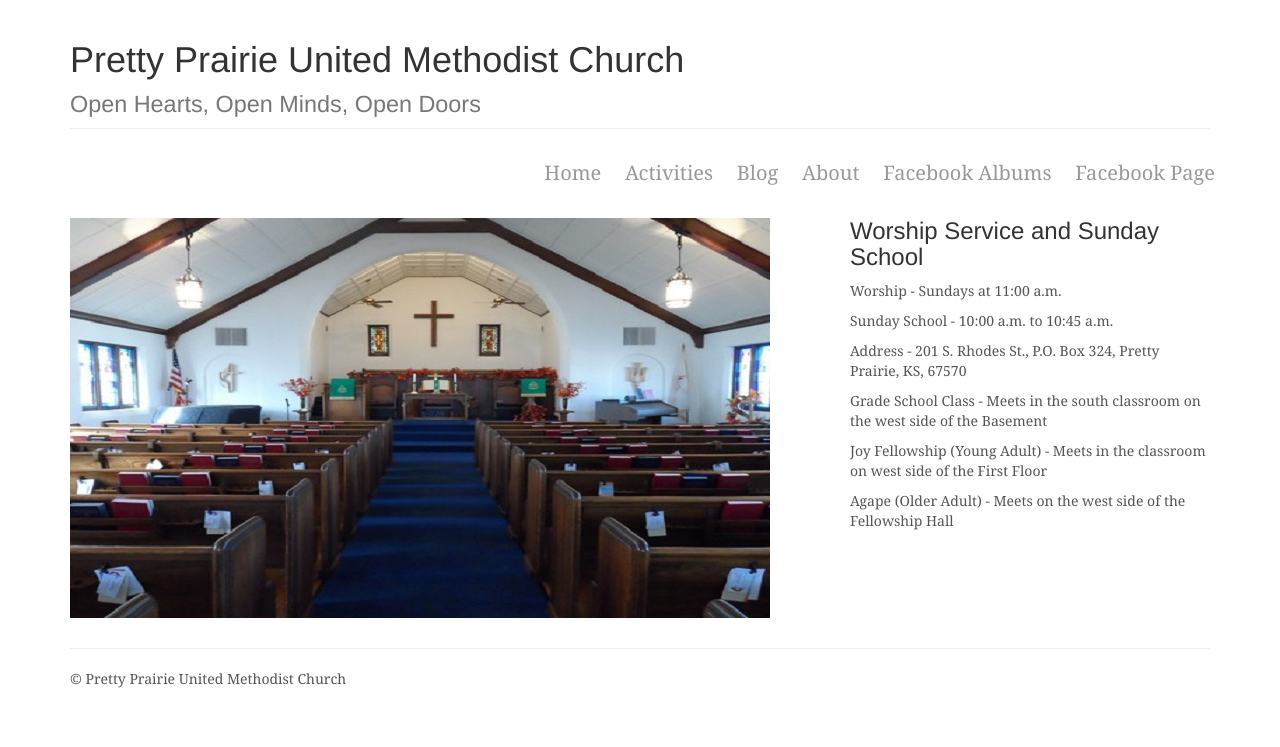
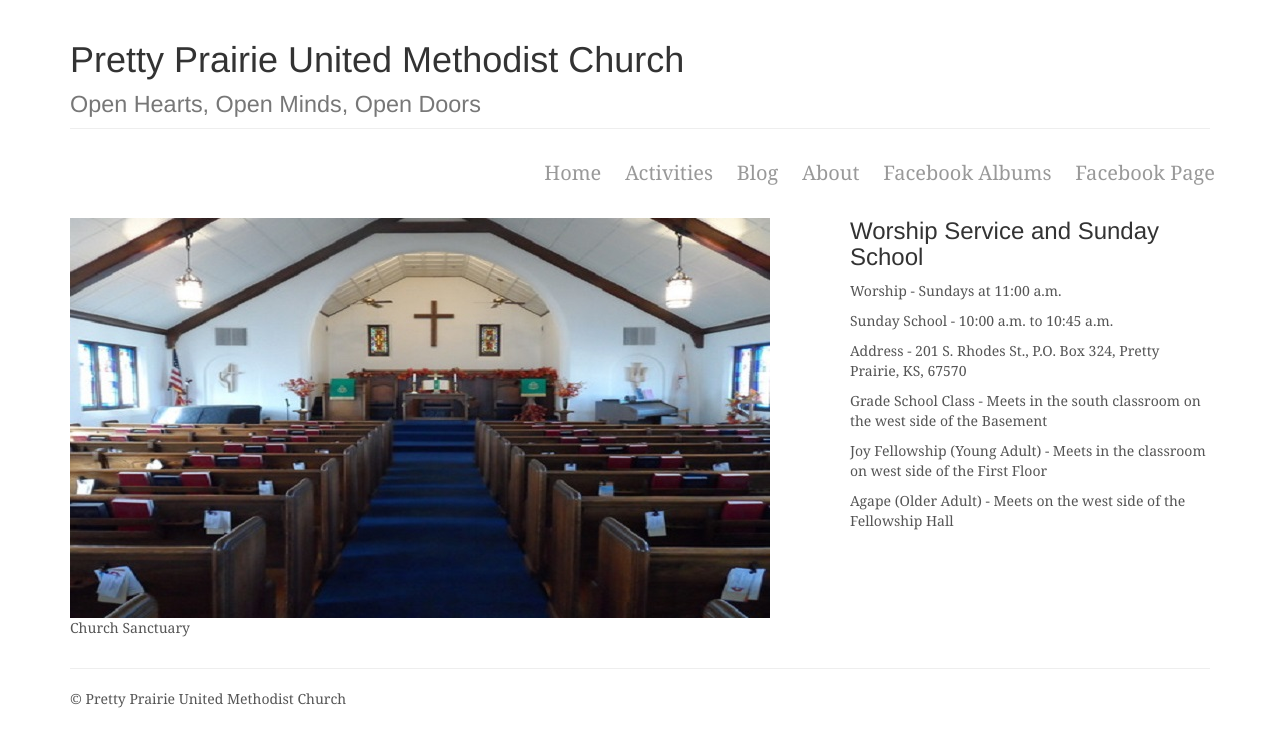
Before and after one commit to KatherineMichel/self-hosted-church-website-jekyll, a Jekyll site: the page built from worship.md, in a window 1280 px wide. Shown: the top 747 px of the page. Built offline with Jekyll 4.4.1, drawn with Linux system fonts in a browser that asks for light colours; nearby versions of some CDN libraries; library files that are not in the unit come from our copies.

Commit message:
Update worship.md

```diff
--- a/worship.md
+++ b/worship.md
@@ -3,6 +3,7 @@ layout: page
 permalink: /worship/
 title: Worship Service and Sunday School
 image: /images/church-sanctuary.jpg
+caption: Church Sanctuary
 ---
 Worship - Sundays at 11:00 a.m.
 
```
